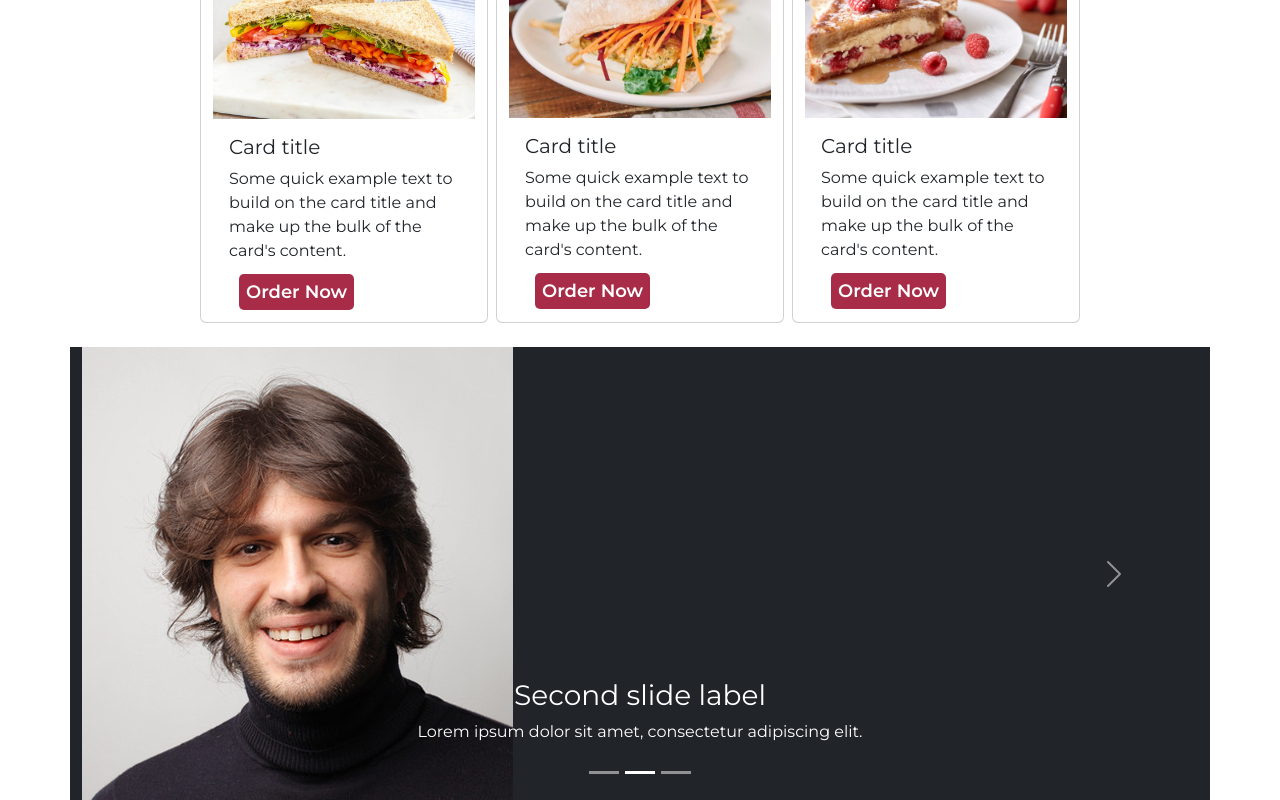
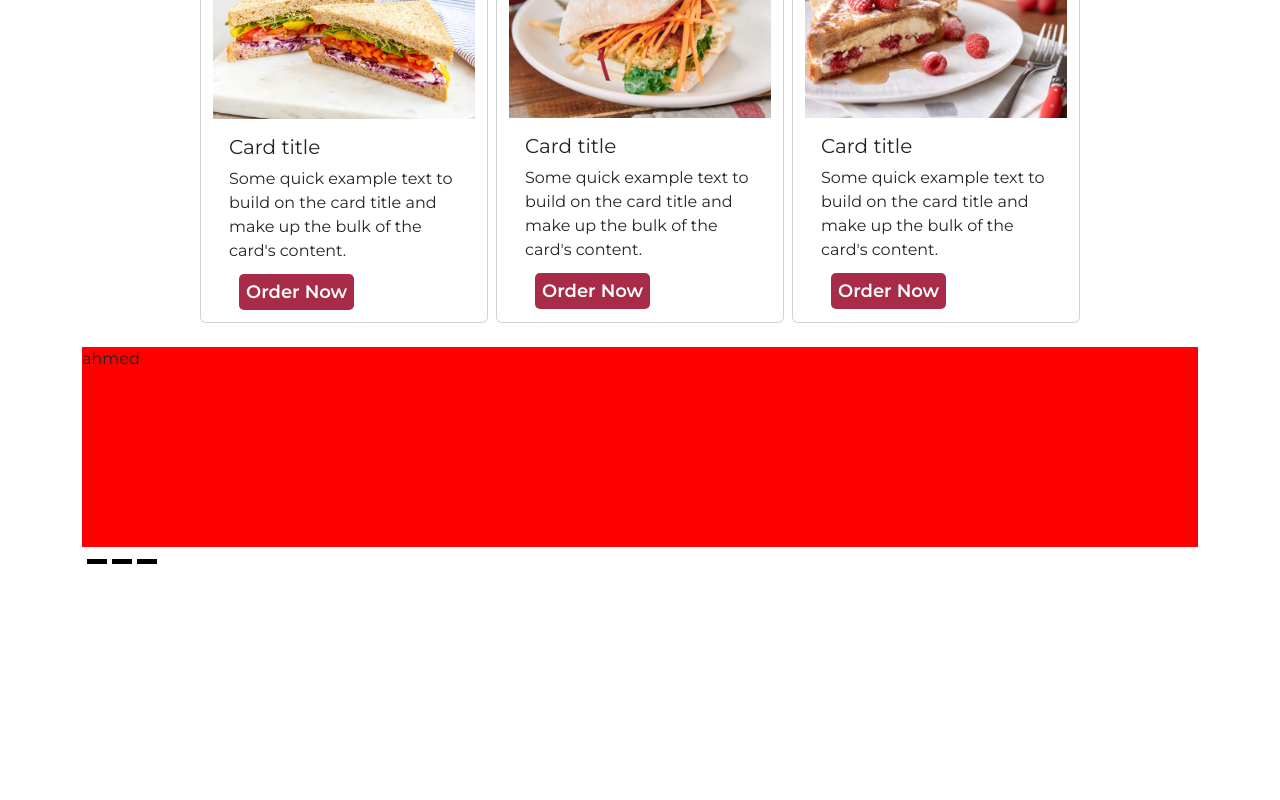
Before and after one commit to housamhegazy/react-bootstrap-firstproject, a React (Create React App) app: page / in a window 1280 px wide. Shown: the part 2256-3056 px from the top of the page. After the commit the page ends 2903 px from the top, so only its background shows below. Built offline with nearby package versions, Linux system fonts and the light colour scheme.

Commit message:
Update Slider.jsx and index.css

```diff
--- a/src/comp/Slider.jsx
+++ b/src/comp/Slider.jsx
@@ -1,48 +1,27 @@
+import { useState } from "react";
 import Carousel from "react-bootstrap/Carousel";
 
 function SliderCarousel() {
+  const [counter, setCounter] = useState(0);
+  const slides = ["ahmed", "housam", "ali"];
+  let Number = 0;
+  const arr = [];
+  for (let i = 0; i < slides.length; i++) {
+    arr.push(Number++);
+  }
+  console.log(arr);
   return (
-    <div className="container bg-dark">
-      <Carousel>
-        <Carousel.Item className="bg-light w-100 h-100 text-center">
-          <img
-          style={{}}
-            className="d-block w-50 m-auto h-50 "
-            src="./images/11.jpg"
-            alt="First slide"
-          />
-          <Carousel.Caption>
-            <h3>First slide label</h3>
-            <p>Nulla vitae elit libero, a pharetra augue mollis interdum.</p>
-          </Carousel.Caption>
-        </Carousel.Item>
-        <Carousel.Item>
-          <img
-            className="d-block"
-            src="./images/22.jpg"
-            alt="Second slide"
-          />
-
-          <Carousel.Caption>
-            <h3>Second slide label</h3>
-            <p>Lorem ipsum dolor sit amet, consectetur adipiscing elit.</p>
-          </Carousel.Caption>
-        </Carousel.Item>
-        <Carousel.Item>
-          <img
-            className="d-block"
-            src="./images/33.jpg"
-            alt="Third slide"
-          />
-
-          <Carousel.Caption>
-            <h3>Third slide label</h3>
-            <p>
-              Praesent commodo cursus magna, vel scelerisque nisl consectetur.
-            </p>
-          </Carousel.Caption>
-        </Carousel.Item>
-      </Carousel>
+    <div className="container">
+      <div style={{ width: "100%", height: "200px", background: "red" }}>
+        {slides[counter]}
+      </div>
+      <div style={{ height: "100px" }}>
+        {arr.map((item) => {
+          return <span onClick={()=>{
+            setCounter(item)
+          }} data-count={item} className="carousel"></span>;
+        })}
+      </div>
     </div>
   );
 }
--- a/src/index.css
+++ b/src/index.css
@@ -1,96 +1,107 @@
 @import url("https://cdn.jsdelivr.net/npm/bootstrap-icons@1.10.4/font/bootstrap-icons.css");
-@import url('https://fonts.googleapis.com/css2?family=Montserrat:wght@100;200;300;400;600&display=swap');
-*{
-  padding:0;
-  margin:0;
-  font-family: 'Montserrat', sans-serif;
+@import url("https://fonts.googleapis.com/css2?family=Montserrat:wght@100;200;300;400;600&display=swap");
+* {
+  padding: 0;
+  margin: 0;
+  font-family: "Montserrat", sans-serif;
 }
-:Root{
-  --bg-dark:  #000000;
+:root {
+  --bg-dark: #000000;
   --bg-gray: #444444;
-  --body-color:#ffffff;
-  --body-color-grey:#555555;
-  --body-color-red-gray:#a82c48;
+  --body-color: #ffffff;
+  --body-color-grey: #555555;
+  --body-color-red-gray: #a82c48;
 }
 
-.App.dark{
-  background-color:var(--bg-dark);
+.App.dark {
+  background-color: var(--bg-dark);
   min-height: 100vh;
 }
-a{
-  font-weight: bold!important;
-  font-size: 18px!important;
-  text-decoration: none!important;
+a {
+  font-weight: bold !important;
+  font-size: 18px !important;
+  text-decoration: none !important;
 }
-ul{
+ul {
   list-style: none;
-  margin:0;
-  padding: 0!important;
+  margin: 0;
+  padding: 0 !important;
 }
 
-nav a{
-  color: var(--body-color-red-gray)!important;
+nav a {
+  color: var(--body-color-red-gray) !important;
 }
-.custom-btn{
-  background-color:var(--body-color-red-gray)!important;
-  font-weight: bold!important;
-  color:white;
+.custom-btn {
+  background-color: var(--body-color-red-gray) !important;
+  font-weight: bold !important;
+  color: white;
   text-align: center;
   border-radius: 5px;
   padding: 5px;
   height: fit-content;
-  transition: .3s;
+  transition: 0.3s;
   cursor: pointer;
   margin-left: 10px;
-  border:2px solid transparent;
+  border: 2px solid transparent;
 }
-.custom-btn:hover{
-  background-color:white!important;
-  color:var(--body-color-red-gray)!important;
-  border:2px solid var(--body-color-red-gray);
+.custom-btn:hover {
+  background-color: white !important;
+  color: var(--body-color-red-gray) !important;
+  border: 2px solid var(--body-color-red-gray);
 }
-.dark a{
-  color:var(--body-color);
-
+.dark a {
+  color: var(--body-color);
 }
-.dark a:hover{
-  color:var(--body-color-blue-gray)!important;
-
+.dark a:hover {
+  color: var(--body-color-blue-gray) !important;
 }
-.dark .dropdown-menu{
+.dark .dropdown-menu {
   background-color: var(--bg-gray);
-  color:var(--body-color)
+  color: var(--body-color);
 }
-@media(max-width:767px) {
+@media (max-width: 767px) {
   .slider-img {
-    width:100%
+    width: 100%;
   }
 }
-@media(min-width:768px) {
+@media (min-width: 768px) {
   .slider-img {
-    width:50%;
+    width: 50%;
   }
 }
- .title{
-  color:var( --body-color-red-gray);
+.title {
+  color: var(--body-color-red-gray);
   font-weight: bold;
 }
- .mobile-landing.title{
-  font-size: 14px!important;
+.mobile-landing.title {
+  font-size: 14px !important;
 }
-.mobile-landing-info{
-  top:20%;
-  left:0
+.mobile-landing-info {
+  top: 20%;
+  left: 0;
 }
-.mobile-landing .custom-btn{
-  font-size: 14px!important;
+.mobile-landing .custom-btn {
+  font-size: 14px !important;
 }
-.p-1{
-  color:var(--body-color-grey)
+.p-1 {
+  color: var(--body-color-grey);
 }
-.bi-check-lg{
-  color:var(--body-color-red-gray)
+.bi-check-lg {
+  color: var(--body-color-red-gray);
 }
-.red-color{
-  color:var(--body-color-red-gray)
+.red-color {
+  color: var(--body-color-red-gray);
 }
+
+.carousel {
+  width: 20px;
+  height: 5px;
+  background-color: black;
+  display: inline-block;
+  margin-left: 5px;
+  cursor:pointer
+}
+
+.carousel.active {
+  background-color: red;
+}
```
Lines whose indentation alone changed are shown as unchanged.
